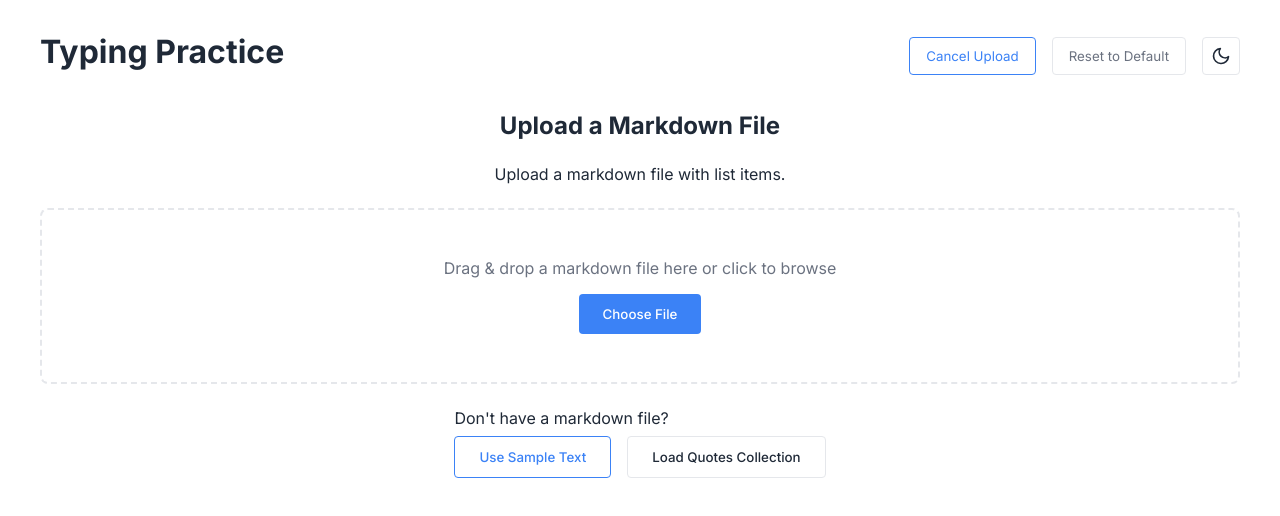
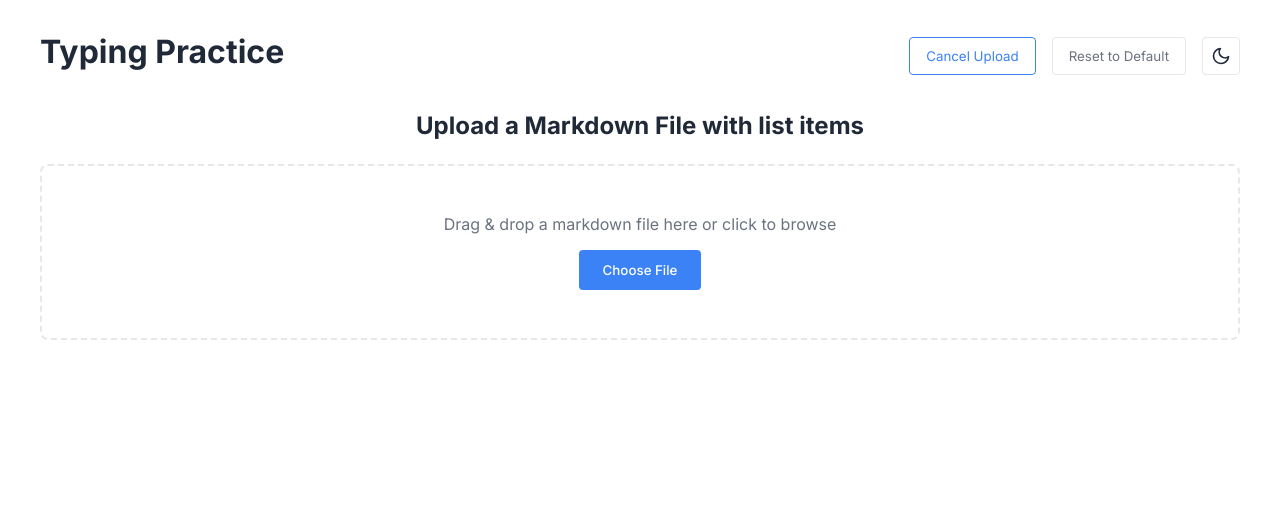
Before and after one commit to binchenX/type, a Next.js app: page / in a window 1280 px wide. Both pictures are taken after a click on the button "Upload Custom Text". Shown: the top 516 px of the page. Built offline with nearby package versions, Linux system fonts and the light colour scheme.

Commit message:
minor ui

```diff
--- a/components/UploadArea.tsx
+++ b/components/UploadArea.tsx
@@ -162,8 +162,7 @@ const UploadArea: React.FC<UploadAreaProps> = ({ onUpload }) => {
 
     return (
         <UploadContainer>
-            <h2>Upload a Markdown File</h2>
-            <p>Upload a markdown file with list items.</p>
+            <h2>Upload a Markdown File with list items</h2>
 
             <DropArea
                 className={isDragging ? 'dragging' : ''}
@@ -184,17 +183,6 @@ const UploadArea: React.FC<UploadAreaProps> = ({ onUpload }) => {
                 />
             </DropArea>
 
-            <div>
-                <p>Don't have a markdown file?</p>
-                <div style={{ display: 'flex', flexWrap: 'wrap', gap: '0.5rem', marginTop: '0.5rem' }}>
-                    <SampleButton onClick={handleSampleClick}>
-                        Use Sample Text
-                    </SampleButton>
-                    <QuotesButton onClick={handleQuotesClick} disabled={isLoading}>
-                        {isLoading ? 'Loading Quotes...' : 'Load Quotes Collection'}
-                    </QuotesButton>
-                </div>
-            </div>
         </UploadContainer>
     );
 };
```
